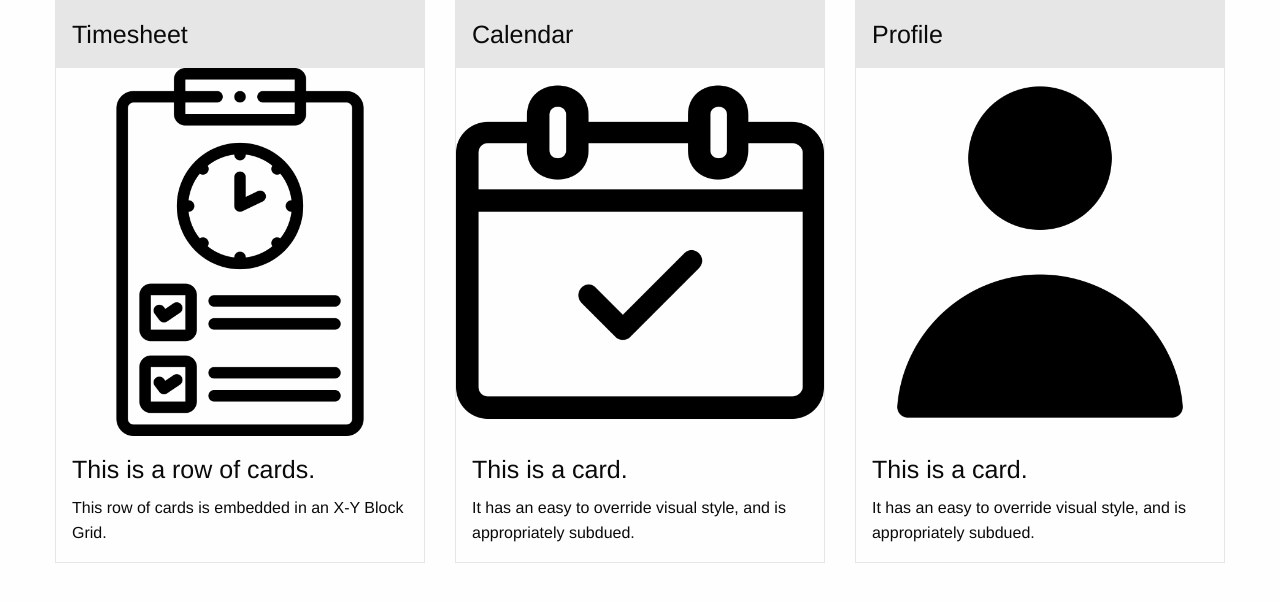
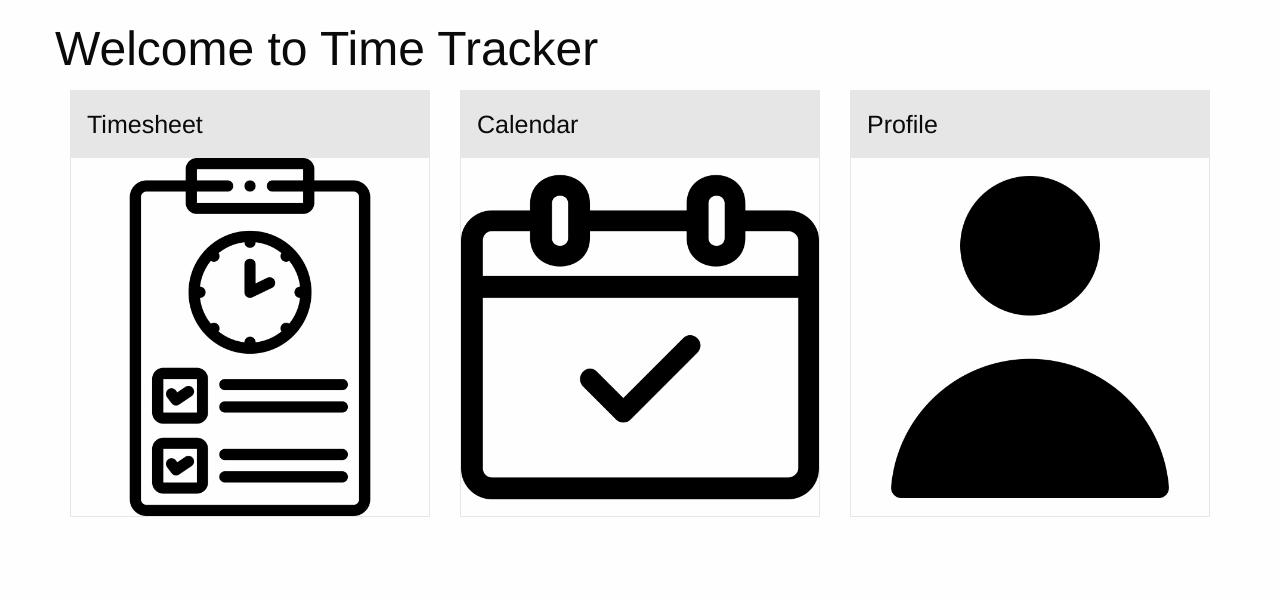
Before and after one commit to Pactionly/TimeTracker, a Django app: page / in a window 1280 px wide. Shown: the part 55-657 px from the top of the page. Run offline with Django 3.2, Linux system fonts and the light colour scheme; some libraries are stand-ins or nearby versions.

Commit message:
edited index.html and base.html

```diff
--- a/TimeTracker/myapp/templates/index.html
+++ b/TimeTracker/myapp/templates/index.html
@@ -3,17 +3,18 @@
 {% block body %}
   <body>
     <div class="grid-container">
-      <div class="grid-x grid-padding-x small-up-2 medium-up-3">
+      <div class="grid-y grid-padding-y">
+        <div class="cell small-12 medium-12 large-12 offset-2">
+          <h1>Welcome to Time Tracker</h1>
+        <div>
+      </div>
+      <div class="grid-x grid-padding-x small-up-1 medium-up-2 large-up-3">
         <div class="cell">
           <div class="card">
             <div class="card-divider">
               <h4>Timesheet</h4>
             </div>
             <img src="{% static "media/timesheet.png" %}">
-            <div class="card-section">
-              <h4>This is a row of cards.</h4>
-              <p>This row of cards is embedded in an X-Y Block Grid.</p>
-            </div>
           </div>
         </div>
         <div class="cell">
@@ -22,10 +23,6 @@
               <h4>Calendar</h4>
             </div>
             <img src="{% static "media/calendar.png" %}">
-            <div class="card-section">
-              <h4>This is a card.</h4>
-              <p>It has an easy to override visual style, and is appropriately subdued.</p>
-            </div>
           </div>
         </div>
         <div class="cell">
@@ -34,13 +31,10 @@
               <h4>Profile</h4>
             </div>
             <img src="{% static "media/profile.png" %}">
-            <div class="card-section">
-              <h4>This is a card.</h4>
-              <p>It has an easy to override visual style, and is appropriately subdued.</p>
-            </div>
           </div>
         </div>
       </div>
+
     </div>
   </body>
 {% endblock %}
```
Also changed, not shown: TimeTracker/myapp/templates/base.html (indentation only).
